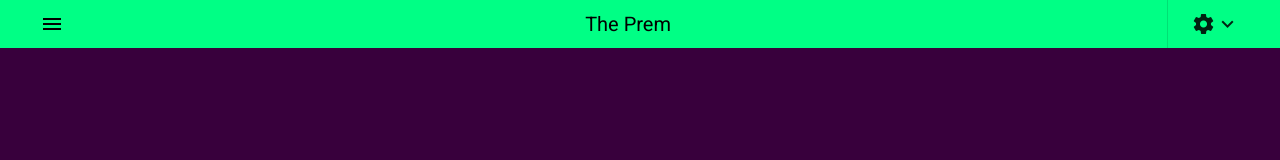
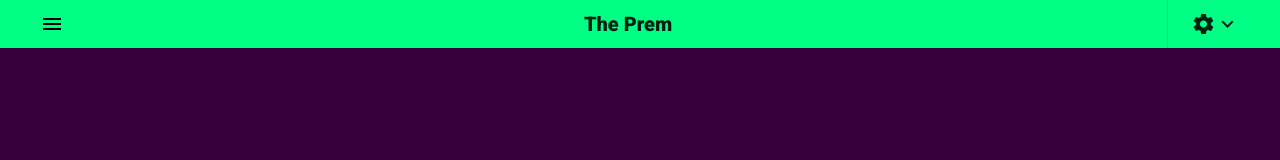
Before and after one commit to nisarg-dave/premier-league-app, a Vue app in the folder client/: page /#/ in a window 1280 px wide. Shown: the top 160 px of the page. Built offline with nearby package versions, Linux system fonts and the light colour scheme.

Commit message:
Made minor changes

```diff
--- a/client/src/components/navigation/NavBar.vue
+++ b/client/src/components/navigation/NavBar.vue
@@ -4,7 +4,7 @@
       <v-app-bar-nav-icon color="black" @click="$emit('input', !value)" />
     </v-col>
     <v-col class="title-wrapper">
-      <v-toolbar-title class="black--text">The Prem</v-toolbar-title>
+      <v-toolbar-title class="font-weight-black">The Prem</v-toolbar-title>
     </v-col>
     <v-divider vertical />
     <v-menu offset-y>
--- a/client/src/layouts/Login.vue
+++ b/client/src/layouts/Login.vue
@@ -27,6 +27,7 @@
                     :rules="userNameRules"
                   />
                   <v-text-field
+                    v-if="checkbox"
                     v-model="email"
                     flat
                     dense
@@ -97,8 +98,7 @@
       userNameRules: [
         (v) => !!v || "Name is required",
         (v) =>
-            (v && v.length <= 15) ||
-            "User Name must be less than 15 characters",
+          (v && v.length <= 15) || "User Name must be less than 15 characters",
       ],
       emailRules: [
         (v) => !!v || "E-mail is required",
--- a/client/src/store/index.js
+++ b/client/src/store/index.js
@@ -38,7 +38,6 @@ export default new Vuex.Store({
   actions: {
     async fetchTopScorers(context) {
       const { data } = await axios.get("/top/scorers");
-      console.log(data);
       context.commit("setTopScorers", {
         topScorersArr: data,
       });
--- a/client/src/views/Statistics.vue
+++ b/client/src/views/Statistics.vue
@@ -41,7 +41,6 @@ export default {
   },
   async created() {
     const { id } = this.$route.params;
-    console.log(id);
     await this.fetchStats(id);
   },
 };
```
Lines whose indentation alone changed are shown as unchanged.
